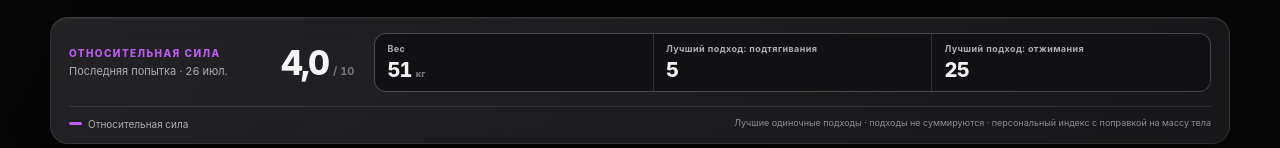
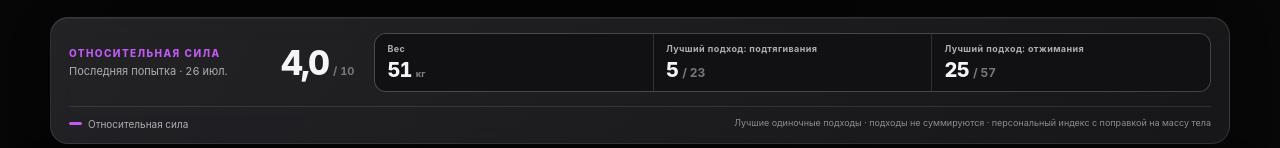
Before and after one commit to kbekulov/finance, a Next.js app: page / in a window 1280 px wide. Shown: the part 598-746 px from the top of the page. Built offline with nearby package versions, Linux system fonts and the light colour scheme.

Commit message:
Show weight-adjusted strength targets

```diff
--- a/app/page.tsx
+++ b/app/page.tsx
@@ -208,6 +208,7 @@ const COPY = {
     strengthWeight: "Weight",
     strengthPullUps: "Best pull-up set",
     strengthPushUps: "Best push-up set",
+    strengthTarget: "Target for a 10.0 score: {value}",
     strengthLatestMetrics: "Latest relative strength attempt metrics",
     strengthSave: "Save attempt",
     strengthNote: "Best single sets · never summed · body-mass adjusted personal index",
@@ -302,6 +303,7 @@ const COPY = {
     strengthWeight: "Вес",
     strengthPullUps: "Лучший подход: подтягивания",
     strengthPushUps: "Лучший подход: отжимания",
+    strengthTarget: "Цель для оценки 10,0: {value}",
     strengthLatestMetrics: "Показатели последней попытки относительной силы",
     strengthSave: "Сохранить попытку",
     strengthNote: "Лучшие одиночные подходы · подходы не суммируются · персональный индекс с поправкой на массу тела",
@@ -559,6 +561,18 @@ function relativeStrengthScore(
   );
   const score = 1 + 9 * ((pullComponent + pushComponent) / 2);
   return Math.round(Math.min(Math.max(score, 1), 10) * 10) / 10;
+}
+
+function relativeStrengthTargets(weightKg: number) {
+  const safeWeightKg = Number.isFinite(weightKg) ? Math.max(weightKg, 0) : 0;
+  if (safeWeightKg === 0) return null;
+
+  const massAdjustment =
+    (safeWeightKg / STRENGTH_REFERENCE_BODY_MASS_KG) ** STRENGTH_ALLOMETRIC_EXPONENT;
+  return {
+    pullUps: Math.ceil(STRENGTH_PULL_UP_TARGET_REPS / massAdjustment - 1e-10),
+    pushUps: Math.ceil(STRENGTH_PUSH_UP_TARGET_REPS / massAdjustment - 1e-10),
+  };
 }
 
 function dailyStrengthPoints(
@@ -919,6 +933,9 @@ export default function Home() {
         latestStrength.maxPushUpsSingleSet,
       )
     : null;
+  const latestStrengthTargets = latestStrength
+    ? relativeStrengthTargets(latestStrength.weightKg)
+    : null;
   const chartMaximum = Math.max(
     ...guideSpendingPoints.map(({ y }) => y),
     allFundsDailyPace,
@@ -1206,8 +1223,8 @@ export default function Home() {
           </div>
           <div className="strength-metrics" aria-label={copy.strengthLatestMetrics}>
             <div><span>{copy.strengthWeight}</span><strong>{latestStrength?.weightKg ?? 0}<small>{copy.strengthWeightUnit}</small></strong></div>
-            <div><span>{copy.strengthPullUps}</span><strong>{latestStrength?.maxPullUpsSingleSet ?? 0}</strong></div>
-            <div><span>{copy.strengthPushUps}</span><strong>{latestStrength?.maxPushUpsSingleSet ?? 0}</strong></div>
+            <div><span>{copy.strengthPullUps}</span><strong>{latestStrength?.maxPullUpsSingleSet ?? 0}<small className="strength-target" aria-label={fillTemplate(copy.strengthTarget, { value: latestStrengthTargets?.pullUps ?? "—" })}><span aria-hidden="true">/</span> {latestStrengthTargets?.pullUps ?? "—"}</small></strong></div>
+            <div><span>{copy.strengthPushUps}</span><strong>{latestStrength?.maxPushUpsSingleSet ?? 0}<small className="strength-target" aria-label={fillTemplate(copy.strengthTarget, { value: latestStrengthTargets?.pushUps ?? "—" })}><span aria-hidden="true">/</span> {latestStrengthTargets?.pushUps ?? "—"}</small></strong></div>
           </div>
           <div className="strength-meta">
             <span><i className="strength-key" />{copy.relativeStrengthSeries}</span>
--- a/styles.css
+++ b/styles.css
@@ -1156,6 +1156,12 @@ main::before {
   letter-spacing: 0;
 }
 
+.strength-metrics strong .strength-target {
+  font-size: 12px;
+  font-weight: 680;
+  letter-spacing: -0.01em;
+}
+
 .strength-meta {
   grid-column: 1 / -1;
   display: flex;
```
Also changed, not shown: index.html (+4 -4 lines), script.js (+25 -0 lines), 2 other files (tests, documents, lock files or other folders).
